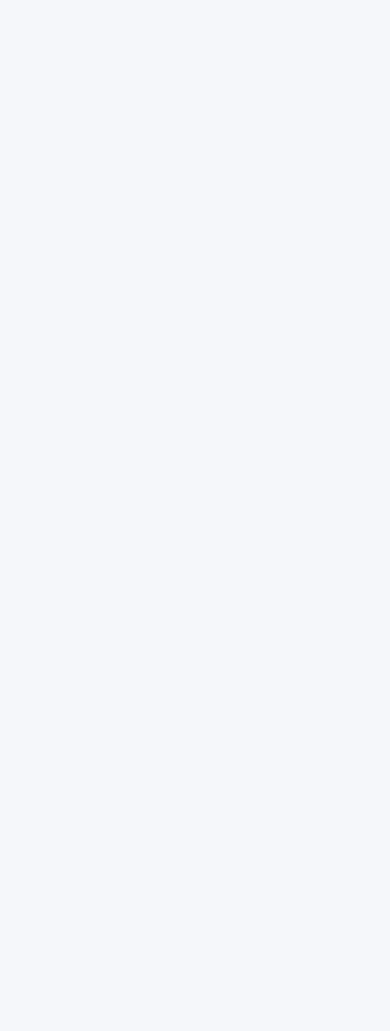
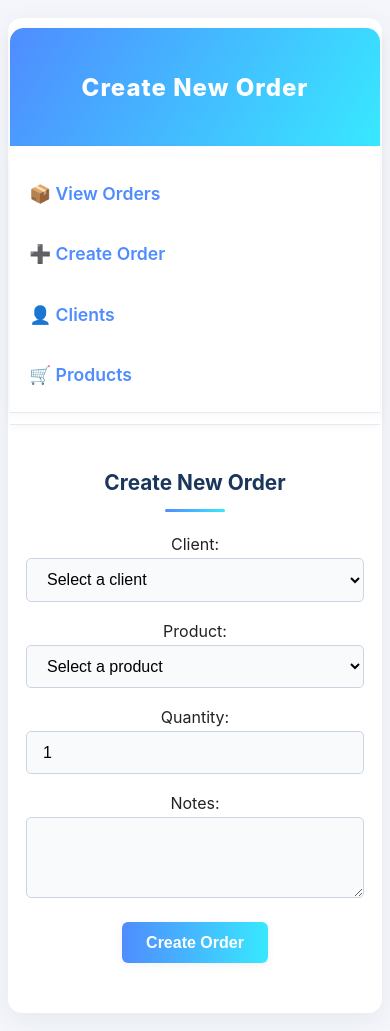
Before and after one commit to JuanMarquesJM/orders-manager, a Django app: page /create_order/ in a window 390 px wide. Before the commit the page is empty. Before the commit the page ends 844 px from the top, so only its background shows below. Run offline with Django 5.2, Linux system fonts and the light colour scheme.

Commit message:
feat: enhance order management templates with improved layout, styling, and new menu structure

```diff
--- a/static/orders/style.css
+++ b/static/orders/style.css
@@ -1,159 +1,221 @@
 /* ===== RESET & BASE STYLES ===== */
-* {
+*,
+*::before,
+*::after {
+    box-sizing: border-box;
     margin: 0;
     padding: 0;
-    box-sizing: border-box;
 }
 
 body {
-    font-family: 'Segoe UI', Tahoma, Geneva, Verdana, sans-serif;
-    line-height: 1.6;
-    color: #333;
-    background-color: #f5f7fa;
-    padding: 20px;
+    font-family: 'Inter', 'Segoe UI', Arial, sans-serif;
+    background: #f4f6fb;
+    color: #222;
     min-height: 100vh;
+    padding: 24px;
+    line-height: 1.7;
 }
 
 .container {
-    max-width: 1200px;
-    margin: 0 auto;
-    background-color: white;
-    border-radius: 12px;
-    box-shadow: 0 5px 15px rgba(0, 0, 0, 0.08);
-    overflow: hidden;
+    max-width: 1100px;
+    margin: 32px auto;
+    background: #fff;
+    border-radius: 14px;
+    box-shadow: 0 6px 24px rgba(60, 72, 88, 0.08);
+    padding: 32px 28px;
 }
 
-/* ===== HEADER STYLES ===== */
+/* ===== HEADER ===== */
 header {
-    background: linear-gradient(135deg, #3a7bd5, #00d2ff);
-    color: white;
+    background: linear-gradient(120deg, #4f8cff 0%, #38e8ff 100%);
+    color: #fff;
+    padding: 2.5rem 1rem 2rem 1rem;
+    border-radius: 14px 14px 0 0;
+    box-shadow: 0 2px 8px rgba(60, 72, 88, 0.07);
     text-align: center;
-    padding: 2rem 1rem;
-    position: relative;
 }
 
 header h1 {
-    font-size: 2.5rem;
-    font-weight: 700;
-    margin-bottom: 0.5rem;
-    text-shadow: 0 2px 4px rgba(0,0,0,0.2);
+    font-size: 2.7rem;
+    font-weight: 800;
+    letter-spacing: 1px;
+    margin-bottom: 0.3rem;
 }
 
-/* ===== NAVIGATION MENU ===== */
+header p {
+    font-size: 1.2rem;
+    opacity: 0.95;
+}
+
+/* ===== NAVIGATION ===== */
 nav.menu {
     display: flex;
     justify-content: center;
-    background-color: #fff;
-    box-shadow: 0 3px 10px rgba(0, 0, 0, 0.08);
+    gap: 2rem;
+    background: #fff;
+    border-bottom: 1px solid #e5e9f2;
+    box-shadow: 0 2px 8px rgba(60, 72, 88, 0.04);
+    padding: 1.2rem 0;
     position: sticky;
     top: 0;
-    z-index: 100;
+    z-index: 10;
 }
 
 nav.menu a {
-    display: flex;
-    flex-direction: column;
-    align-items: center;
+    color: #4f8cff;
     text-decoration: none;
-    color: #4a5568;
-    padding: 1.2rem 1.5rem;
-    transition: all 0.3s ease;
     font-weight: 600;
-    border-bottom: 3px solid transparent;
+    font-size: 1.1rem;
+    padding: 0.7rem 1.2rem;
+    border-radius: 6px;
+    transition: background 0.2s, color 0.2s;
 }
 
-nav.menu a:hover {
-    background-color: #f8fafc;
-    color: #3a7bd5;
-    border-bottom: 3px solid #3a7bd5;
+nav.menu a:hover,
+nav.menu a.active {
+    background: #eaf4ff;
+    color: #1a365d;
 }
 
-nav.menu a span[aria-hidden="true"] {
-    font-size: 1.8rem;
-    margin-bottom: 8px;
-}
-
-/* ===== MAIN CONTENT STYLES ===== */
+/* ===== MAIN CONTENT ===== */
 main.content {
-    padding: 3rem 2rem;
-    min-height: 60vh;
+    padding: 2.5rem 1rem;
     text-align: center;
 }
 
 main.content h2 {
-    color: #2d3748;
-    font-size: 2.2rem;
-    margin-bottom: 1.5rem;
+    font-size: 2.1rem;
+    color: #1a365d;
+    margin-bottom: 1.2rem;
+    font-weight: 700;
     position: relative;
     display: inline-block;
 }
 
 main.content h2::after {
     content: "";
-    position: absolute;
-    bottom: -10px;
-    left: 50%;
-    transform: translateX(-50%);
-    width: 80px;
-    height: 4px;
-    background: linear-gradient(to right, #3a7bd5, #00d2ff);
+    display: block;
+    margin: 0.5rem auto 0 auto;
+    width: 60px;
+    height: 3px;
     border-radius: 2px;
+    background: linear-gradient(90deg, #4f8cff, #38e8ff);
 }
 
 main.content p {
-    font-size: 1.1rem;
     color: #4a5568;
-    max-width: 700px;
-    margin: 2rem auto;
-    line-height: 1.8;
+    font-size: 1.08rem;
+    max-width: 650px;
+    margin: 1.5rem auto;
 }
 
-/* ===== FOOTER STYLES ===== */
+/* ===== BUTTONS ===== */
+button,
+.btn {
+    background: linear-gradient(90deg, #4f8cff, #38e8ff);
+    color: #fff;
+    border: none;
+    border-radius: 6px;
+    padding: 0.7rem 1.5rem;
+    font-size: 1rem;
+    font-weight: 600;
+    cursor: pointer;
+    transition: background 0.2s;
+    box-shadow: 0 2px 8px rgba(60, 72, 88, 0.07);
+}
+
+button:hover,
+.btn:hover {
+    background: linear-gradient(90deg, #38e8ff, #4f8cff);
+}
+
+/* ===== FORMS ===== */
+input,
+select,
+textarea {
+    border: 1px solid #cbd5e1;
+    border-radius: 5px;
+    padding: 0.7rem 1rem;
+    font-size: 1rem;
+    margin-bottom: 1rem;
+    width: 100%;
+    background: #f8fafc;
+    transition: border 0.2s;
+}
+
+input:focus,
+select:focus,
+textarea:focus {
+    border-color: #4f8cff;
+    outline: none;
+}
+
+/* ===== TABLES ===== */
+table {
+    width: 100%;
+    border-collapse: collapse;
+    margin: 2rem 0;
+    background: #fff;
+    border-radius: 8px;
+    overflow: hidden;
+    box-shadow: 0 2px 8px rgba(60, 72, 88, 0.04);
+}
+
+th,
+td {
+    padding: 1rem;
+    text-align: left;
+}
+
+th {
+    background: #f4f6fb;
+    color: #1a365d;
+    font-weight: 700;
+}
+
+tr:nth-child(even) {
+    background: #f8fafc;
+}
+
+/* ===== FOOTER ===== */
 footer {
     text-align: center;
-    padding: 2rem;
-    background-color: #edf2f7;
-    color: #4a5568;
-    font-size: 0.9rem;
-    border-top: 1px solid #e2e8f0;
+    padding: 2rem 0 1rem 0;
+    color: #6b7280;
+    font-size: 0.98rem;
+    background: none;
+    border-top: 1px solid #e5e9f2;
+    margin-top: 2rem;
 }
 
-/* ===== RESPONSIVE DESIGN ===== */
-@media (max-width: 768px) {
+/* ===== RESPONSIVE ===== */
+@media (max-width: 900px) {
+    .container {
+        padding: 18px 8px;
+    }
     nav.menu {
-        flex-wrap: wrap;
-    }
-
-    nav.menu a {
-        flex: 1 1 150px;
-        padding: 1rem 0.5rem;
-        font-size: 0.9rem;
-    }
-
-    header h1 {
-        font-size: 2rem;
-    }
-
-    main.content {
-        padding: 2rem 1.5rem;
+        gap: 1rem;
+        font-size: 1rem;
     }
 }
 
-@media (max-width: 480px) {
+@media (max-width: 600px) {
     body {
-        padding: 10px;
+        padding: 8px;
     }
-
-    nav.menu a {
-        flex: 1 1 120px;
-        padding: 0.8rem 0.3rem;
+    .container {
+        margin: 10px 0;
+        padding: 10px 2px;
     }
-
-    nav.menu a span[aria-hidden="true"] {
+    header h1 {
         font-size: 1.5rem;
     }
-
     main.content h2 {
-        font-size: 1.8rem;
+        font-size: 1.3rem;
+    }
+    nav.menu {
+        flex-direction: column;
+        gap: 0.5rem;
+        padding: 0.7rem 0;
     }
 }
--- a/templates/orders/base.html
+++ b/templates/orders/base.html
@@ -1,15 +1,26 @@
 {% load static %}
 <!DOCTYPE html>
-<html lang="en">
+<html>
 <head>
     <meta charset="UTF-8">
     <meta name="viewport" content="width=device-width, initial-scale=1.0">
-    <title>Order Management</title>
+    <title>{% block title %}Order Management{% endblock %}</title>
     <link rel="stylesheet" href="{% static 'orders/style.css' %}">
 </head>
 
 <body>
+    <div class="container">
+        <header>
+            <h1>{% block header %}Order Management{% endblock %}</h1>
+        </header>
 
+        <nav class="menu">
+            {% include 'orders/partials/_menu.html' %}
+        </nav>
+
+        <main class="content">
+            {% block content %}{% endblock %}
+        </main>
+    </div>
 </body>
-    {% block content %} {% endblock %}
 </html>
--- a/templates/orders/create_order.html
+++ b/templates/orders/create_order.html
@@ -1,5 +1,48 @@
 {% extends "orders/base.html" %}
 {% load static %}
+
+{% block header %}Create New Order{% endblock %}
+
 {% block content %}
+    <h2>Create New Order</h2>
 
+    <form method="post" class="order-form">
+        {% csrf_token %}
+
+        <div class="form-group">
+            <label for="client">Client:</label>
+            <select id="client" name="client" required>
+                <option value="">Select a client</option>
+                {% for client in clients %}
+                <option value="{{ client.id }}">{{ client.name }}</option>
+                {% endfor %}
+            </select>
+        </div>
+
+        <div class="form-group">
+            <label for="product">Product:</label>
+            <select id="product" name="product" required>
+                <option value="">Select a product</option>
+                {% for product in products %}
+                <option value="{{ product.id }}">
+                    {{ product.name }} - ${{ product.price }}
+                </option>
+                {% endfor %}
+            </select>
+        </div>
+
+        <div class="form-group">
+            <label for="quantity">Quantity:</label>
+            <input type="number" id="quantity" name="quantity" min="1" value="1" required>
+        </div>
+
+        <div class="form-group">
+            <label for="notes">Notes:</label>
+            <textarea id="notes" name="notes" rows="3"></textarea>
+        </div>
+
+        <div class="form-actions">
+            <button type="submit" class="btn">Create Order</button>
+        </div>
+    </form>
 {% endblock %}
--- /dev/null
+++ b/templates/orders/partials/_menu.html
@@ -0,0 +1,16 @@
+{% load static %}
+<nav class="menu">
+        <a href="{% url 'view_orders' %}" aria-label="View Orders">
+            <span aria-hidden="true">📦</span> View Orders
+        </a>
+        <a href="{% url 'create_order' %}" aria-label="Create Order">
+            <span aria-hidden="true">➕</span> Create Order
+        </a>
+        <a href="{% url 'clients' %}" aria-label="Clients">
+            <span aria-hidden="true">👤</span> Clients
+        </a>
+        <a href="{% url 'products' %}" aria-label="Products">
+            <span aria-hidden="true">🛒</span> Products
+        </a>
+</nav>
+{% block content %}{% endblock %}
```
Also changed, not shown: templates/orders/index.html (+3 -25 lines), templates/orders/view_orders.html (+36 -0 lines).
